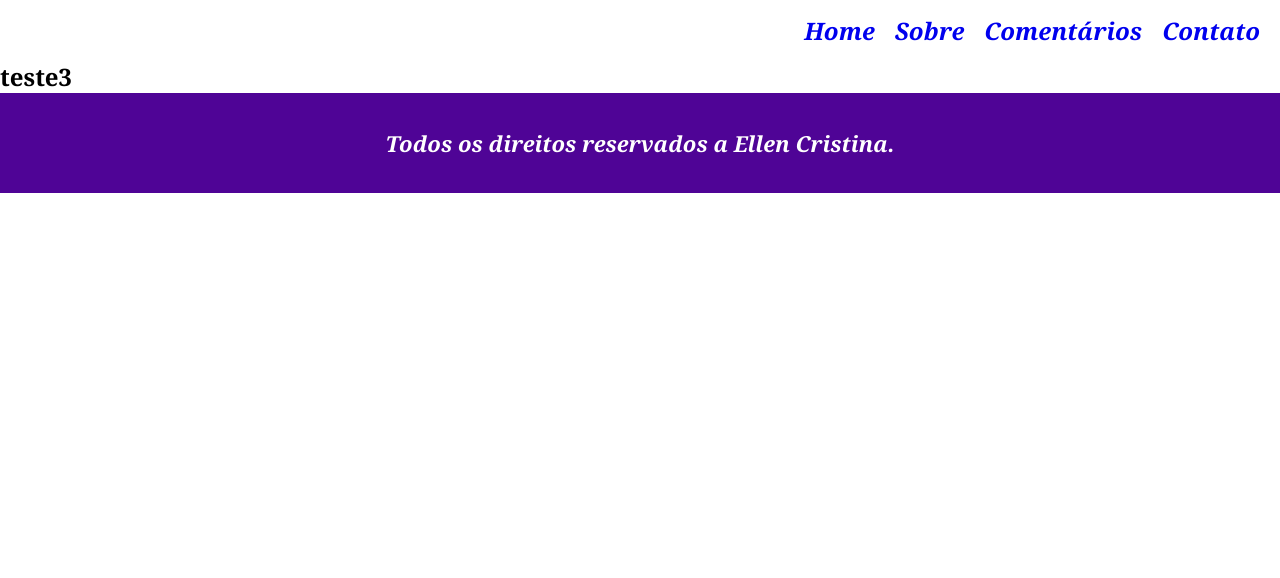
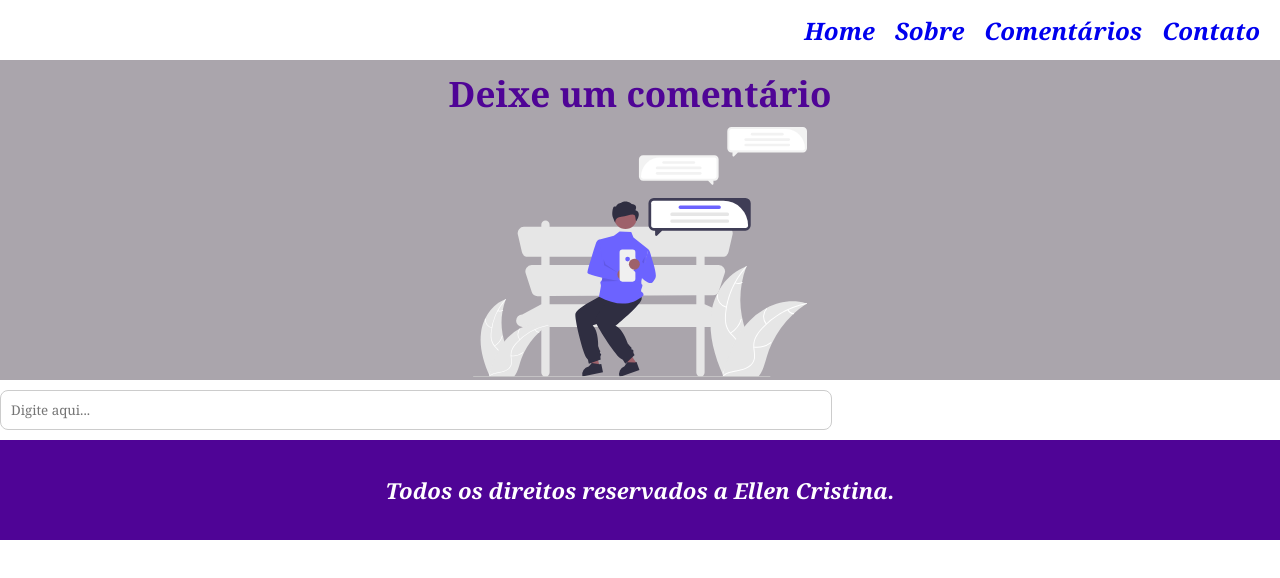
Before and after one commit to Ellenn2301/projeto-final-react, a React (Vite) app: page /comentarios in a window 1280 px wide. Shown: the top 578 px of the page. Built offline with nearby package versions, Linux system fonts and the light colour scheme.

Commit message:
testando pagina de comentários

```diff
--- /dev/null
+++ b/src/pages/ComentariosPage/ComentariosPage.css
@@ -0,0 +1,23 @@
+.containerComentarios{
+    display: flex;
+    align-items: center;
+    justify-content: center;
+}
+
+.inicioComentarios{
+    height: 320px;
+    width: 100%;
+    text-align: center;
+    background-color: #aaa5ac;;
+}
+
+.tituloComentarios{
+    color: #4f0496;
+    font-size: 35px;
+    padding: 10px;
+}
+
+.imagemComentarios{
+    height: 250px;
+    max-width: 100%;
+}
--- a/src/pages/ComentariosPage/ComentariosPage.jsx
+++ b/src/pages/ComentariosPage/ComentariosPage.jsx
@@ -1,7 +1,27 @@
 import React from "react";
+import './ComentariosPage.css';
 
 const ComentariosPage = () => {
-    return <h2>teste3</h2>
+    return (
+        <>
+        <div className="containerComentarios ">
+                <header className="inicioComentarios">
+                    <h3 className="tituloComentarios">
+                        Deixe um comentário
+                    </h3>
+                    <img className="imagemComentarios" src="/imagens/comentariosImg.svg" alt="Ilustração de uma mulher negra enviando mensagens." />
+                </header>
+            </div>
+
+            <div>
+                <input
+                type="text"
+                placeholder="Digite aqui..."
+                />
+            </div>
+
+        </>
+    )
 };
 
 export default ComentariosPage;
--- a/src/pages/ContatoPage/ContatoPage.css
+++ b/src/pages/ContatoPage/ContatoPage.css
@@ -22,31 +22,40 @@
     max-width: 100%;
 }
 
-.containerForms{
+.containerForm{
+    height: 500px;
+    width: 40%;
+    background-color: #b482e4;
+    border-radius: 20px;
+    box-shadow: 0 0 10px #0000001a;
+}
+
+.formContato{
     height: 600px;
     max-width: 100%;
     display: flex;
     align-items: center;
     justify-content: center;
 }
-
-.formsContato{
+form{
     display: flex;
     align-items: center;
     flex-direction: column;
-    height: 500px;
-    width: 50%;
-    background-color: #b482e4;
-    border-radius: 10px;
-    box-shadow: 0 0 10px #0000001a;
+    justify-content: center;
+    margin-top: 20px;
 }
 
-input,
-textarea {
-    width: 50%;
+input, textarea {
+    width: 65%;
     padding: 10px;
     border: 1px solid #ccc;
     border-radius: 8px;
+    margin-top: 10px;
+    margin-bottom: 10px;
+    outline: none;
+}
+label{
+    font-size: 20px;
 }
 
 .buttonForm {
@@ -55,7 +64,11 @@ textarea {
     color: #fff;
     padding: 10px 15px;
     border: none;
-    border-radius: 4px;
+    border-radius: 10px;
     cursor: pointer;
     font-size: 22px;
 }
+
+.buttonForm:hover{
+    background-color: #4f0496;
+}
--- a/src/pages/ContatoPage/ContatoPage.jsx
+++ b/src/pages/ContatoPage/ContatoPage.jsx
@@ -52,9 +52,9 @@ const ContatoPage = () => {
                 </header>
             </div>
 
-            <div className="containerForms">
-                <form onSubmit={handleSubmit} className="formsContato">
-
+            <section className="formContato">
+                <div className="containerForm">
+                    <form onSubmit={handleSubmit} >
                         <label>Nome:</label>
                         <input
                             type="text"
@@ -94,6 +94,7 @@ const ContatoPage = () => {
                         <button className="buttonForm" type="submit">Enviar</button>
                     </form>
                 </div>
+            </section>
 
         </>
     );
```
Lines whose indentation alone changed are shown as unchanged.
